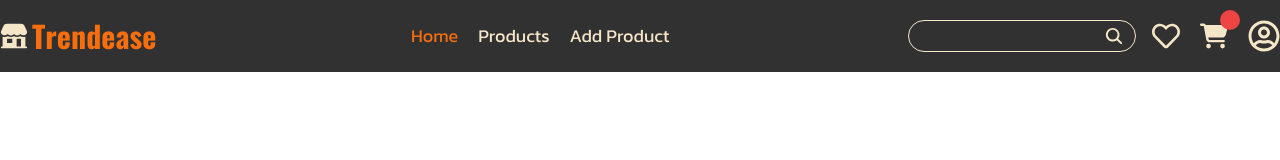
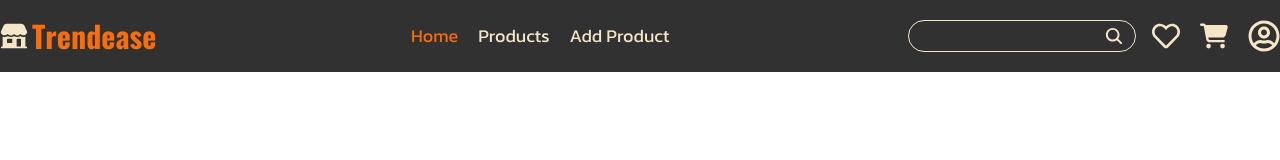
Before and after one commit to NighTzy-Godz/trendeasev2, a React (Vite) app in the folder client/: page / in a window 1280 px wide. Shown: the top 160 px of the page. Built offline with nearby package versions, Linux system fonts and the light colour scheme; no server answers.

Commit message:
Client - Fixed the UI issue on top nav if there is no user

```diff
--- a/client/src/components/ui/TopNav.tsx
+++ b/client/src/components/ui/TopNav.tsx
@@ -13,6 +13,7 @@ import { RootState } from "../../store/store";
 import { FaRegUserCircle } from "react-icons/fa";
 import { toast } from "react-toastify";
 import { useGetUserCartQuery } from "../../store/apis/cartApi";
+import { ICart } from "../../interfaces/cartInterfaces";
 
 interface TopNavProps {
   token: string | null;
@@ -22,7 +23,9 @@ function TopNav({ token }: TopNavProps) {
   const dispatch = useDispatch();
   const url = useLocation();
   const isCheckoutRoute = url.pathname.includes("checkout");
+
   const { data: userCart } = useGetUserCartQuery("");
+
   const navClassName = `font-kanit text-lg text-textColor hover:text-mainColor`;
 
   const currUser = useSelector((state: RootState) => state.auth.decodedUser);
@@ -82,7 +85,8 @@ function TopNav({ token }: TopNavProps) {
                 <div
                   data-cart-count={userCart?.length}
                   className={`${
-                    userCart?.length !== 0 &&
+                    userCart &&
+                    userCart.length !== 0 &&
                     "font-kanit after:h-5 after:w-5 after:bg-red-500 after:flex  after:items-center after:justify-center  after:content-[attr(data-cart-count)] after:absolute after:-top-3 after:-right-3 after:rounded-full text-sm text-white"
                   }`}
                 >
--- a/client/src/pages/static/HomeLayout.tsx
+++ b/client/src/pages/static/HomeLayout.tsx
@@ -56,7 +56,9 @@ function HomeLayout() {
   return (
     <React.Fragment>
       <TopNav token={token} />
+
       <Cart isShow={showUserCart} onCartClose={handleCloseCart} />
+
       <LoginModal
         isShow={showLoginModal}
         onModalClose={handleCloseLoginModal}
```
